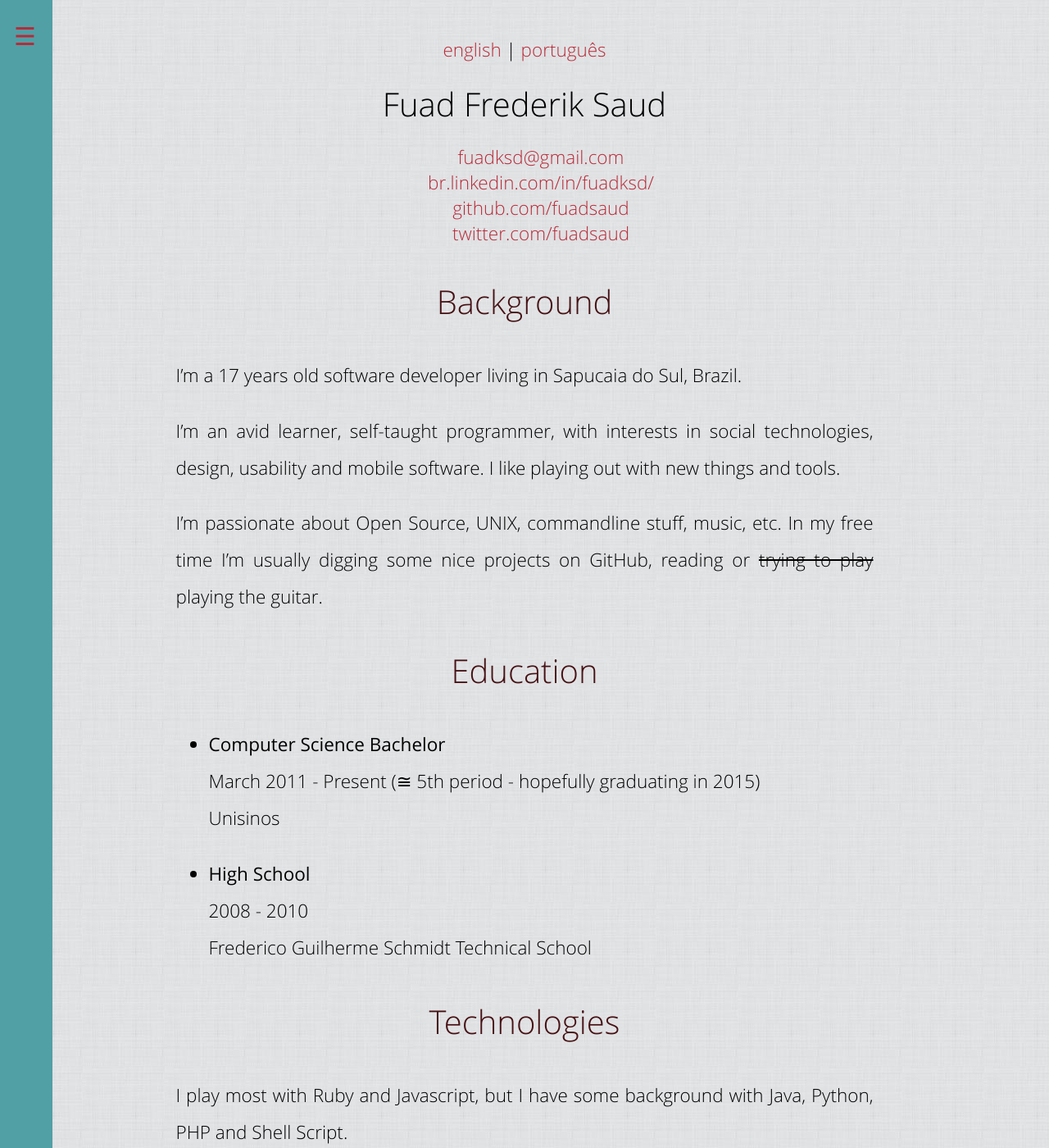
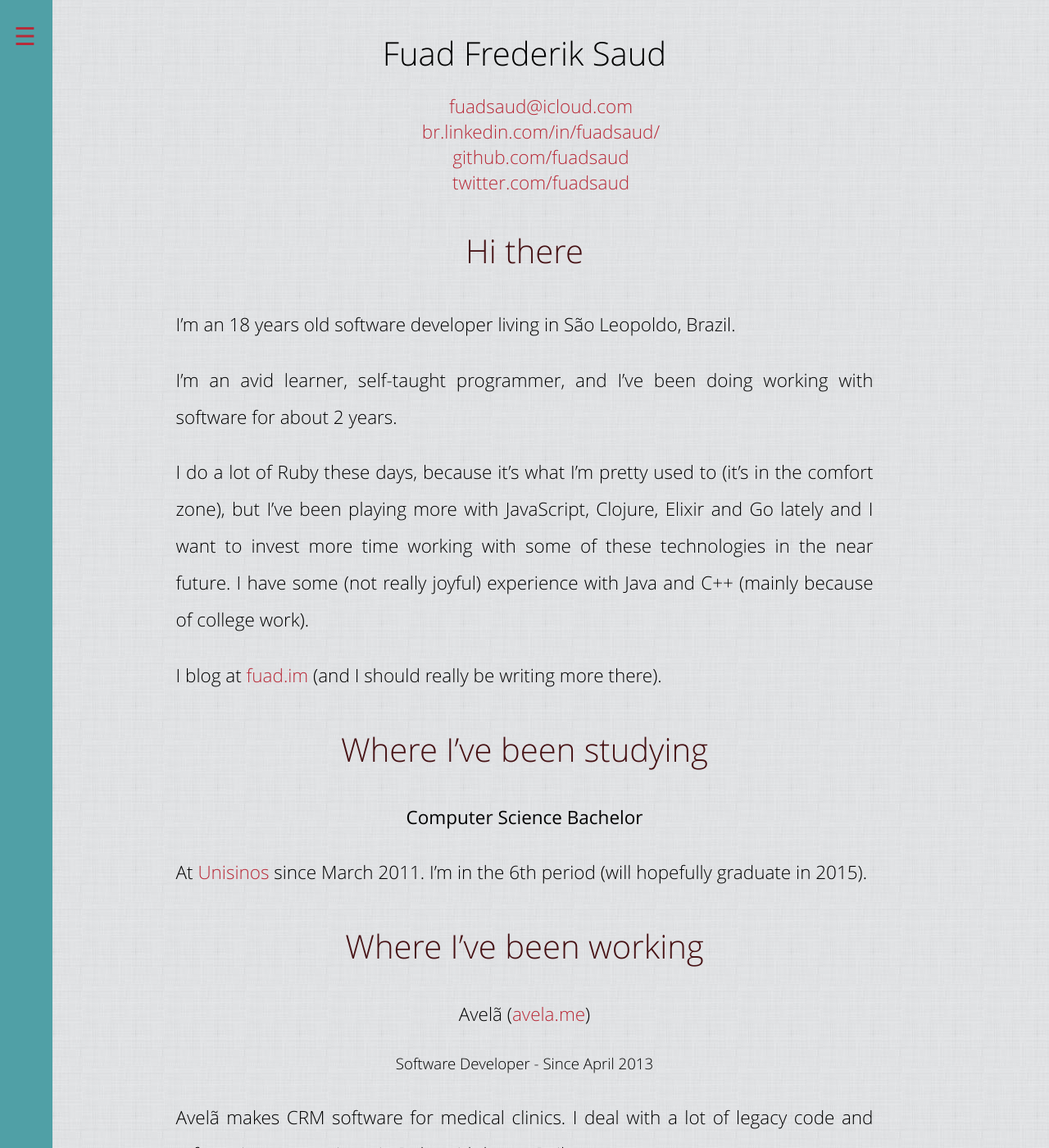
Before and after one commit to fuadsaud/fuadsaud.github.io, a Jekyll site: the page built from resume.md, in a window 1280 px wide and 1400 px high. Shown: the whole window at 82% size. Built offline with Jekyll 4.4.1, drawn with Linux system fonts in a browser that asks for light colours; Markdown is read by kramdown in place of the engine named in the settings; some of the changed text lies outside the part shown.

Commit message:
Update resume

```diff
--- a/_includes/resume_header.md
+++ /dev/null
@@ -1,8 +0,0 @@
-## Fuad Frederik Saud
-
-<ul class="useful-links">
-  <li><a href="mailto:fuadksd@gmail.com">fuadksd@gmail.com</a></li>
-  <li><a href="//br.linkedin.com/in/fuadksd/">br.linkedin.com/in/fuadksd/</a></li>
-  <li><a href="//github.com/fuadsaud">github.com/fuadsaud</a></li>
-  <li><a href="//twitter.com/fuadsaud">twitter.com/fuadsaud</a></li>
-</ul>
--- a/_layouts/resume.html
+++ b/_layouts/resume.html
@@ -1,11 +1,6 @@
 ---
 layout: default
 ---
-<ul class="languages">
-  <li><a href="/resume/en.html">english</a></li>
-  |
-  <li><a href="/resume/pt.html">português</a></li>
-</ul>
 
 <article class="resume">
   {{ content }}
--- a/resume.md
+++ b/resume.md
@@ -3,42 +3,44 @@ layout: resume
 title: Fuad Saud
 ---
 
-{% include resume_header.md %}
+## Fuad Frederik Saud
 
-### Background
+<ul class="useful-links">
+  <li><a href="mailto:fuadksd@gmail.com">fuadsaud@icloud.com</a></li>
+  <li><a href="//br.linkedin.com/in/fuadsaud/">br.linkedin.com/in/fuadsaud/</a></li>
+  <li><a href="//github.com/fuadsaud">github.com/fuadsaud</a></li>
+  <li><a href="//twitter.com/fuadsaud">twitter.com/fuadsaud</a></li>
+</ul>
 
-I'm a 17 years old software developer living in Sapucaia do Sul, Brazil.
+### Hi there
 
-I'm an avid learner, self-taught programmer, with interests in social
-technologies, design, usability and mobile software. I like playing out with new
-things and tools.
+I'm an 18 years old software developer living in São Leopoldo, Brazil.
 
-I'm passionate about Open Source, UNIX, commandline stuff, music, etc. In my
-free time I'm usually digging some nice projects on GitHub, reading or
-<del>trying to play</del> playing the guitar.
+I'm an avid learner, self-taught programmer, and I've been doing working with
+software for about 2 years.
 
-### Education
-* **Computer Science Bachelor**
-  March 2011 - Present (≅ 5th period - hopefully graduating in 2015)
-  Unisinos
+I do a lot of Ruby these days, because it's what I'm pretty used to (it's in
+the comfort zone), but I've been playing more with JavaScript, Clojure, Elixir
+and Go lately and I want to invest more time working with some of these
+technologies in the near future. I have some (not really joyful) experience
+with Java and C++ (mainly because of college work).
 
-* **High School**
-  2008 - 2010
-  Frederico Guilherme Schmidt Technical School
+I blog at [fuad.im](//fuad.im) (and I should really be writing more there).
 
-### Technologies
-I play most with Ruby and Javascript, but I have some background with Java,
-Python, PHP and Shell Script.
+### Where I've been studying
 
-I have some experience with SQL and some RDBMS, such as MySQL and SQL server;
-but I have used MongoDB most part of time.
+####**Computer Science Bachelor**
 
-### Experience
+At [Unisinos](//unisinos.br) since March 2011. I'm in the 6th period (will
+hopefully graduate in 2015).
+
+### Where I've been working
 
 #### Avelã ([avela.me](//avela.me))
-##### Software Developer - April 2013 to present
+##### Software Developer - Since April 2013
 
-Avelã makes CRM software for medical clinics.
+Avelã makes CRM software for medical clinics. I deal with a lot of legacy code
+and refactoring apps written in Ruby with heavy Rails usage.
 
 #### Ocapi ([www.ocapi.com.br](//www.ocapi.com.br))
 ##### Software Developer - July 2012 to January 2013
@@ -61,4 +61,4 @@ metrology and calibration labs.
 
 This was my first formal employment. I worked mainly finding and correcting bugs
 on company's softwares and extending it's functionalities, remote deployment,
-etc. I played a little with MySQL, SQL Server and PHP.
+etc. Pretty boring but it was enough to get started.
```
Also changed, not shown: other parts of resume.md (+2 -4 lines).
